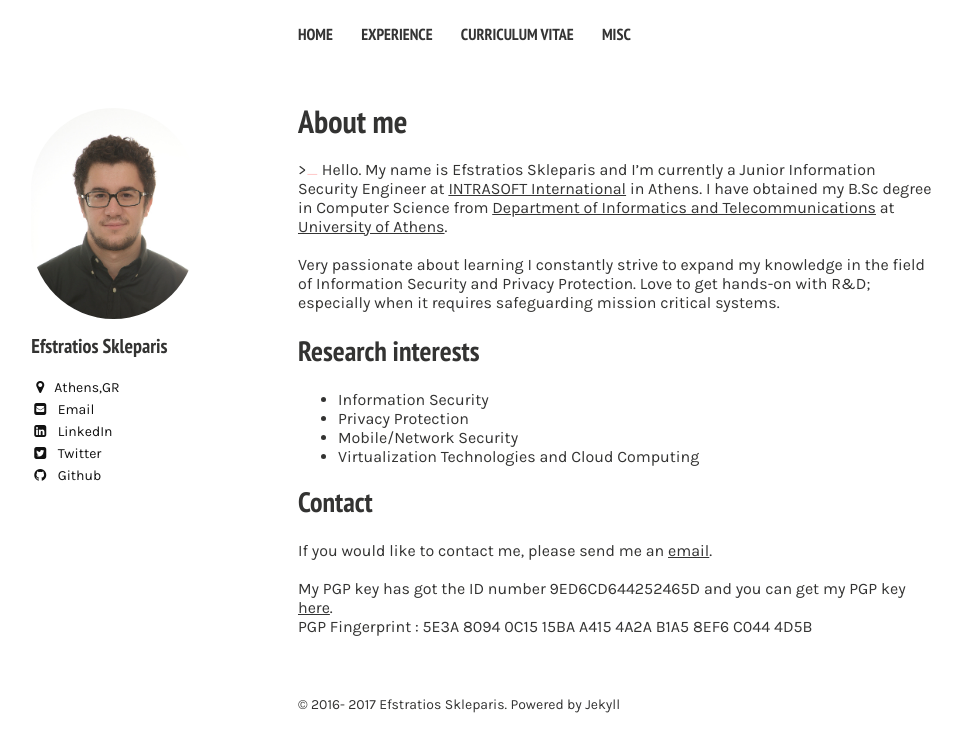
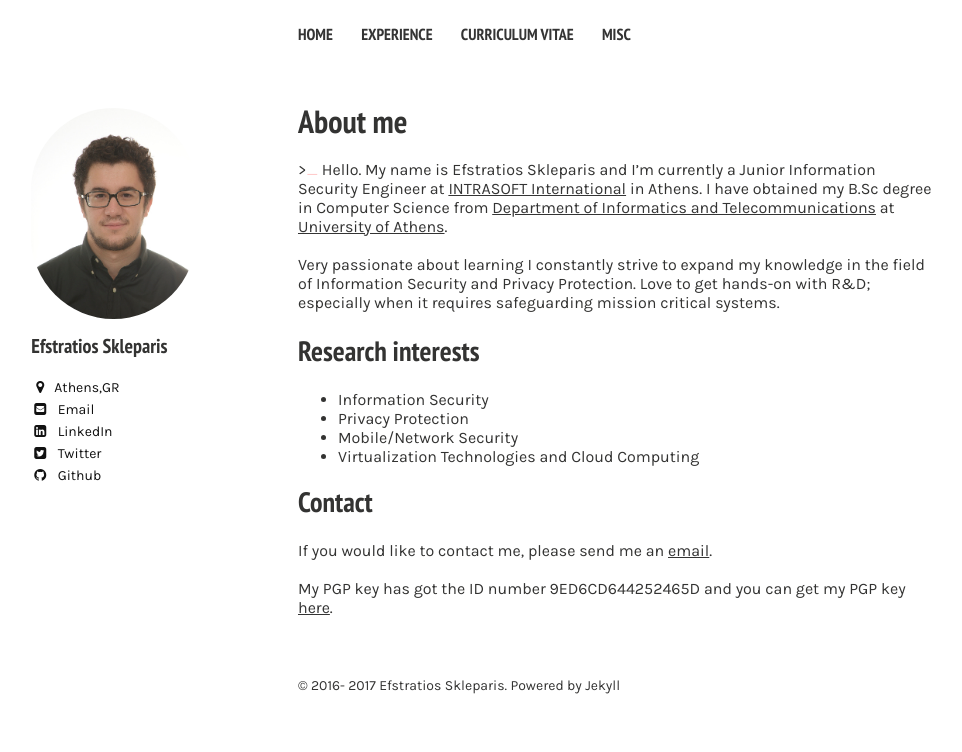
Before and after one commit to efstratios/efstratios.github.io, a Jekyll site: the page built from index.md, in a window 1280 px wide. Shown: the top 752 px of the page, without its empty margins (22-984 px from the left). Built offline with Jekyll 4.4.1, drawn with Linux system fonts in a browser that asks for light colours; nearby versions of some CDN libraries; some of the changed lines change nothing that is shown.

Commit message:
remove pgp_fingerprint

```diff
--- a/_includes/_scripts.html
+++ b/_includes/_scripts.html
@@ -3,16 +3,7 @@
 <script src="{{ site.url }}/assets/js/scripts.min.js"></script>
 {% if site.owner.google.analytics %}
 <!-- Asynchronous Google Analytics snippet -->
-<script>
-  (function(i,s,o,g,r,a,m){i['GoogleAnalyticsObject']=r;i[r]=i[r]||function(){
-  (i[r].q=i[r].q||[]).push(arguments)},i[r].l=1*new Date();a=s.createElement(o),
-  m=s.getElementsByTagName(o)[0];a.async=1;a.src=g;m.parentNode.insertBefore(a,m)
-  })(window,document,'script','https://www.google-analytics.com/analytics.js','ga');
 
-  ga('create', 'UA-86137105-1', 'auto');
-  ga('send', 'pageview');
-
-</script>
 {% endif %}
 {% if page.comments %}
   {% include _disqus_comments.html %}
--- a/index.md
+++ b/index.md
@@ -21,4 +21,3 @@
 If you would like to contact me, please send me an [email](mailto:eskleparis@gmail.com).
 <br/>
 <br/>My PGP key has got the ID number 9ED6CD644252465D and you can get my PGP key [here](/misc/pkey.txt){:target="_blank"}.
-<br/>PGP Fingerprint : 5E3A 8094 0C15 15BA A415 4A2A B1A5 8EF6 C044 4D5B
```
